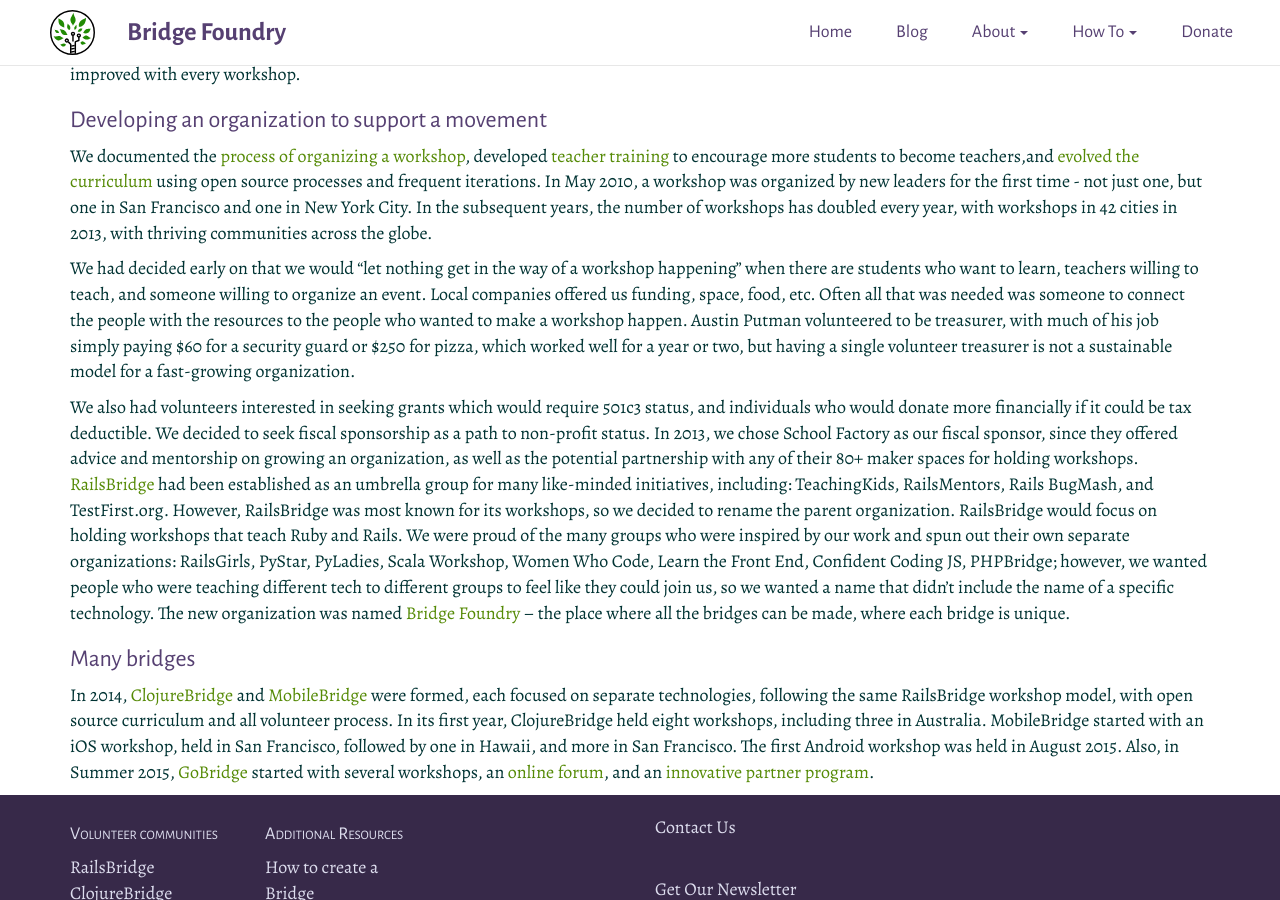
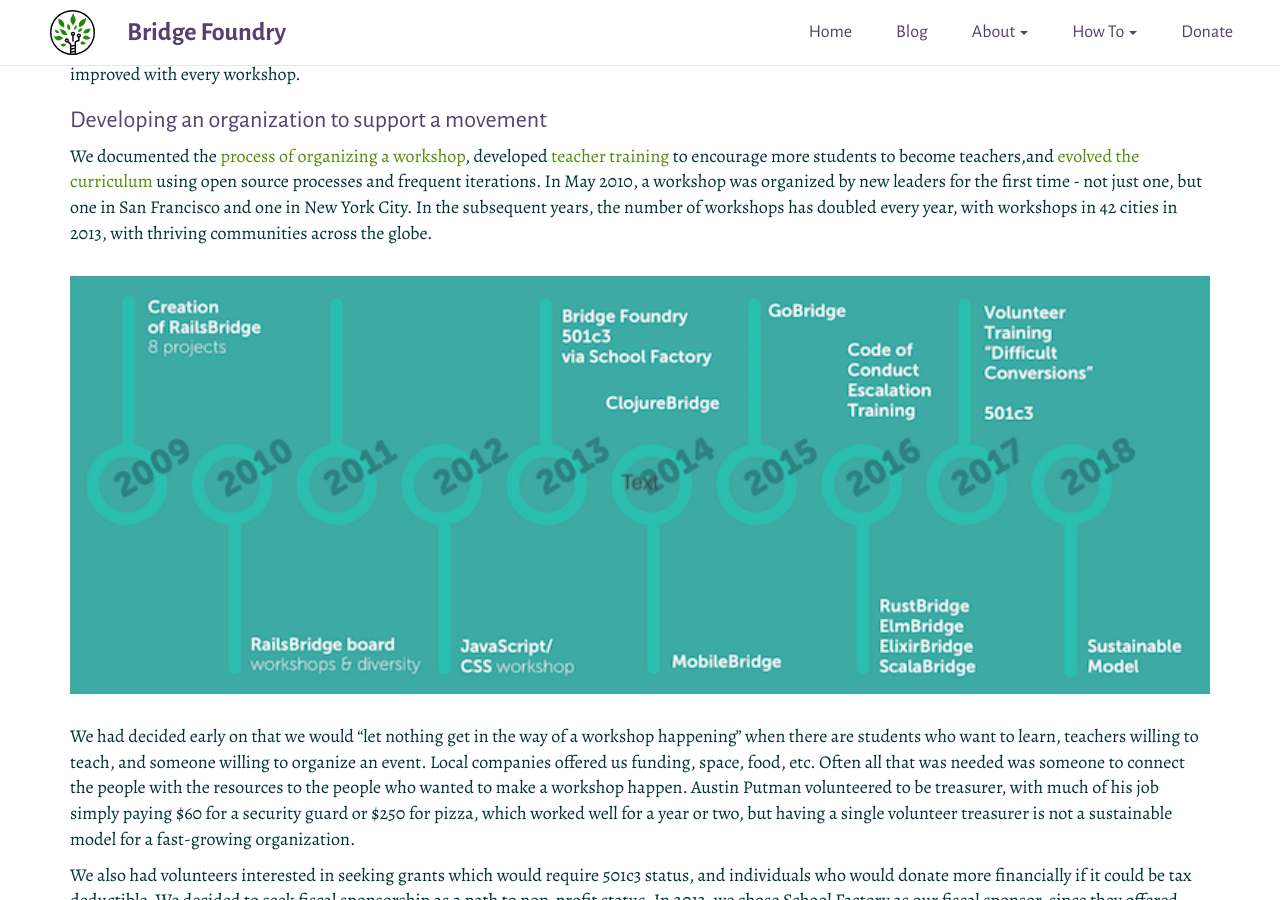
Before and after one commit to Satsaimistoowqp/bridgefoundry.github.io, a Jekyll site: the page built from history-and-where-we-are-now.md, in a window 1280 px wide and 900 px high, scrolled down 520 px. Built offline with Jekyll 4.4.1, drawn with Linux system fonts in a browser that asks for light colours.

Commit message:
add image to history page (#139)

```diff
--- a/history-and-where-we-are-now.md
+++ b/history-and-where-we-are-now.md
@@ -35,6 +35,8 @@
     but one in San Francisco and one in New York City. In the subsequent years, the number of workshops has doubled every year, with workshops in 42 cities in 2013,
     with thriving communities across the globe.
 
+![illustration of timeline](/assets/timeline.png)
+
 We had decided early on that we would “let nothing get in the way of a workshop happening” when there are students who want to learn, teachers willing to teach,
     and someone willing to organize an event. Local companies offered us funding, space, food, etc. Often all that was needed was someone to connect the people with the resources
     to the people who wanted to make a workshop happen. Austin Putman volunteered to be treasurer, with much of his job simply paying $60 for a security guard or $250 for pizza,
```
Also changed, not shown: assets/timeline.png (added).
